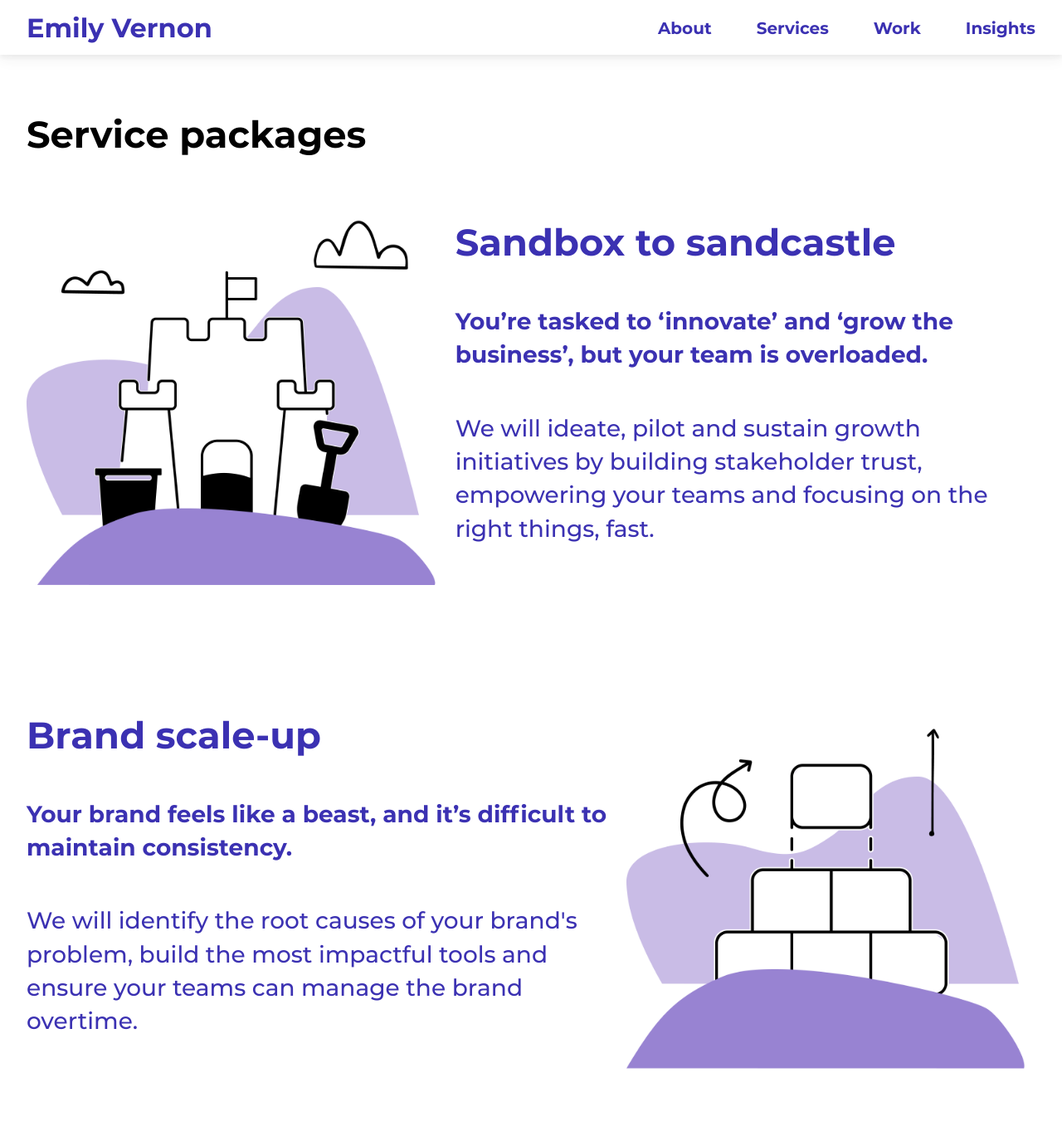
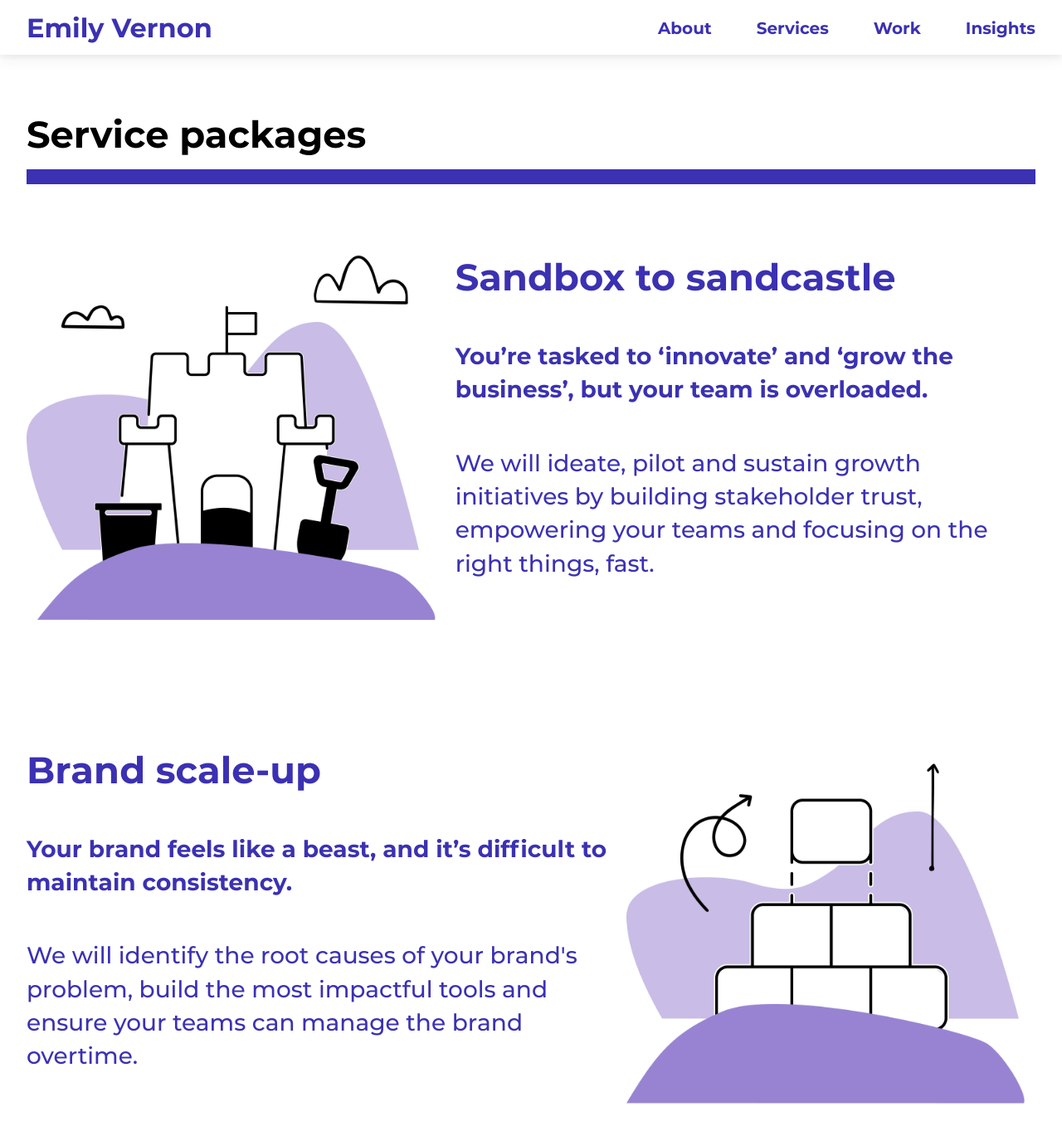
Before and after one commit to emilygv/emilyvernon.com, a Jekyll site: the page built from services.md, in a window 1280 px wide and 1400 px high, scrolled down 2197 px. Shown: the top 1369 px of the window at 83% size. Built offline with Jekyll 4.4.1, drawn with Linux system fonts in a browser that asks for light colours.

Commit message:
blue hr under h2

```diff
--- a/_sass/pages/_homepage.scss
+++ b/_sass/pages/_homepage.scss
@@ -51,6 +51,12 @@
       margin-bottom: 24px;
     }
   }
+}
+
+.container h2 + hr {
+  height: 18px;
+  color: $primary;
+  opacity: 1;
 }
 
 .section-workhighlight {
--- a/services.md
+++ b/services.md
@@ -36,6 +36,8 @@ reference="Rich - EMEA Product Director, Converse"
 
 ## Service packages
 
+---
+
 {% include hero_intro.html
 title= "Sandbox to sandcastle"
 subtitle= "You’re tasked to ‘innovate’ and ‘grow the business’, but your team is overloaded."
```
